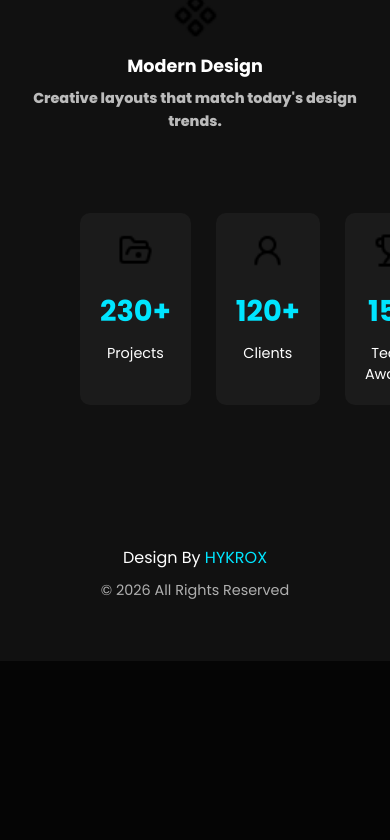
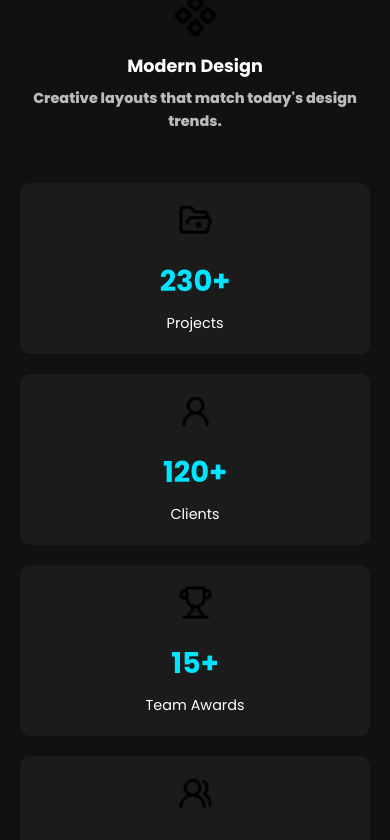
Before and after one commit to siyamthandagwamanda/ReactTS-UI-Challenge, a React (Vite) app: page / in a window 390 px wide. Shown: the part 2900-3740 px from the top of the page. Before the commit the page ends 3561 px from the top, so only its background shows below. Built offline with nearby package versions, Linux system fonts and the light colour scheme.

Commit message:
remove media query to needed parant component

```diff
--- a/src/components/Statistics/Statistics.css
+++ b/src/components/Statistics/Statistics.css
@@ -6,3 +6,27 @@
     margin-top:0rem;
     background: #111111;
 }
+
+
+@media (max-width: 1023px){
+    .statistics{
+        grid-template-columns: repeat(2, 1fr);
+        gap: 20px;
+        padding: 60px 40px;
+    }
+}
+
+@media (max-width: 767px){
+    .statistics{
+        grid-template-columns: 1fr;
+        gap: 20px;
+        padding: 50px 20px;
+    }
+}
+
+@media (max-width: 200px){
+    .statistics{
+        padding: 40px 15px;
+        gap: 15px;
+    }
+}
```
